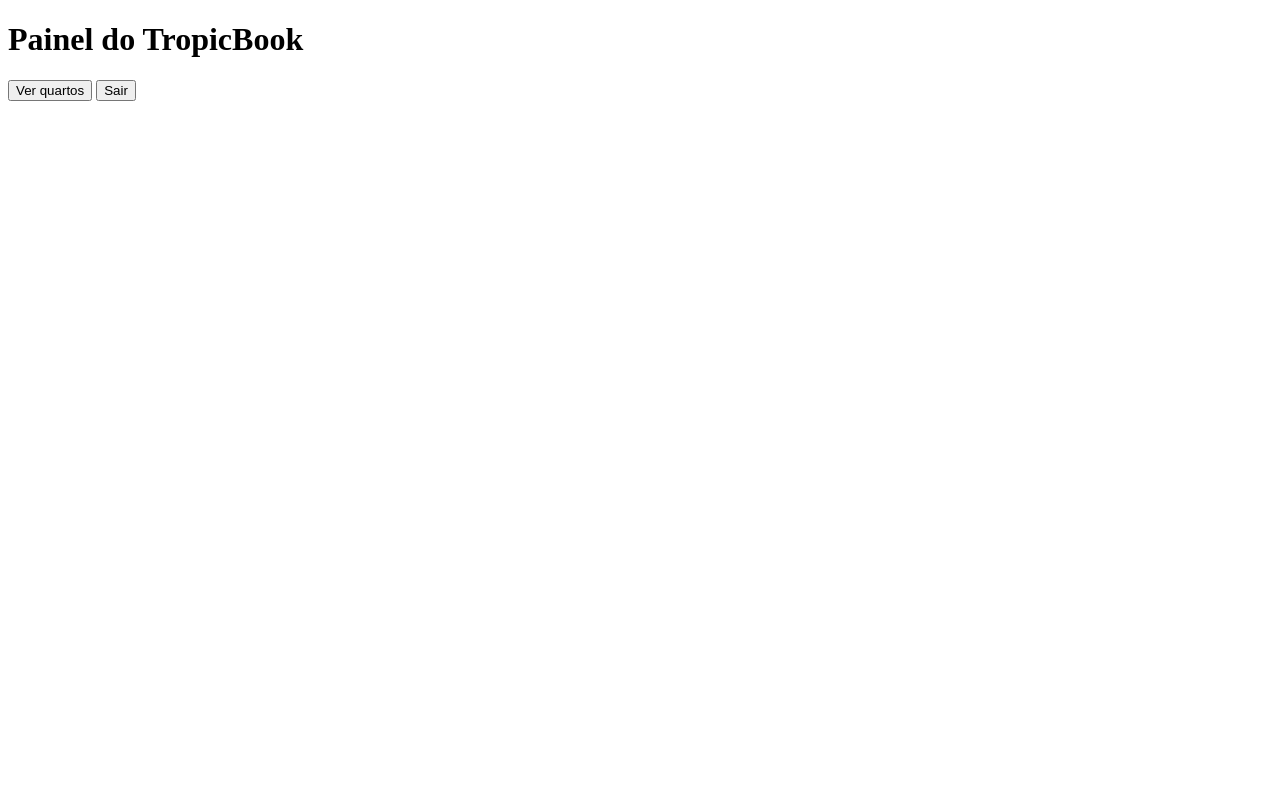
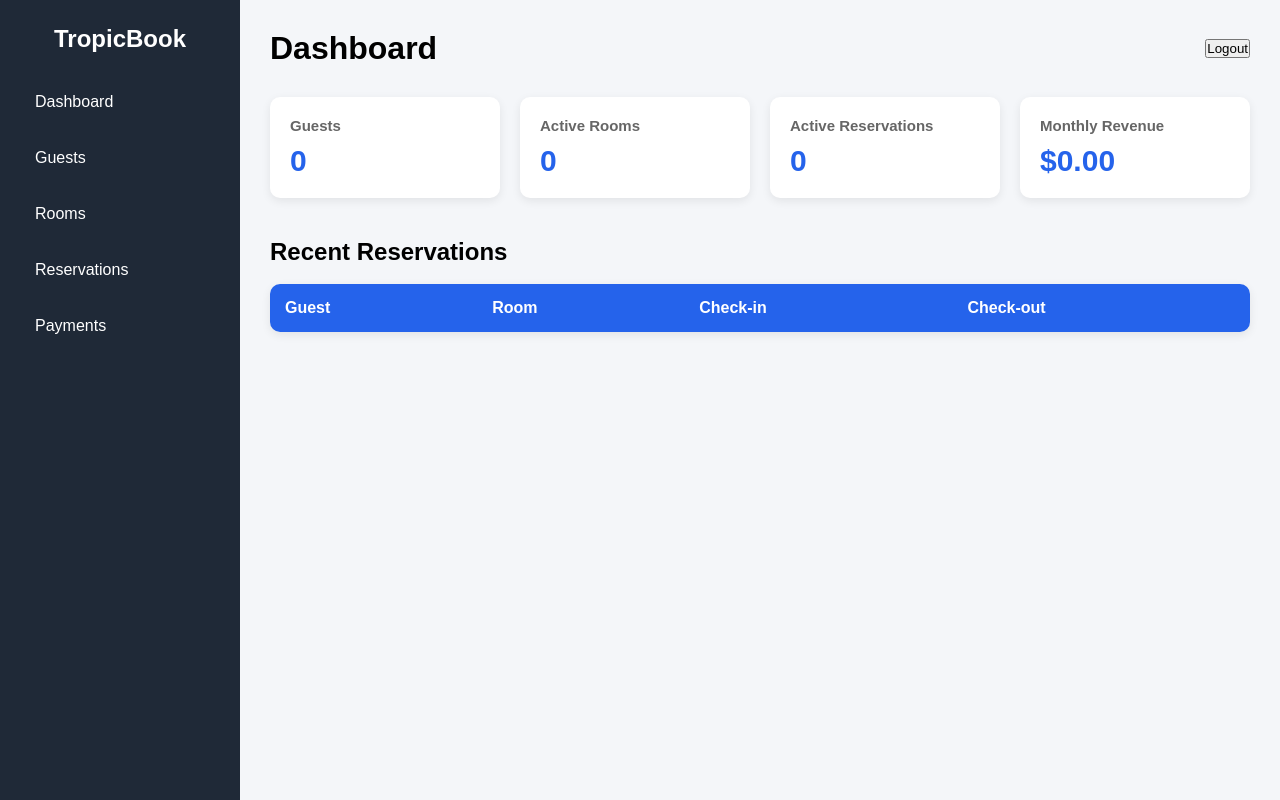
Before and after one commit to guiomenezes/TropicBook, a website: page frontend/pages/dashboard.html in a window 1280 px wide. Drawn offline with Linux system fonts and the light colour scheme.

Commit message:
dashbord.css created and dashboard.html changed

```diff
--- /dev/null
+++ b/frontend/css/dashboard.css
@@ -0,0 +1,109 @@
+* {
+    margin: 0;
+    padding: 0;
+    box-sizing: border-box;
+}
+
+body {
+    font-family: Arial, Helvetica, sans-serif;
+    background: #f4f6f9;
+}
+
+.container {
+    display: flex;
+    min-height: 100vh;
+}
+
+.sidebar {
+    width: 240px;
+    background: #1f2937;
+    color: white;
+    padding: 25px;
+}
+
+.sidebar h2 {
+    margin-bottom: 30px;
+    text-align: center;
+}
+
+.sidebar ul {
+    list-style: none;
+}
+
+.sidebar li {
+    margin-bottom: 18px;
+}
+
+.sidebar a {
+    color: white;
+    text-decoration: none;
+    display: block;
+    padding: 10px;
+    border-radius: 6px;
+}
+
+.sidebar a:hover {
+    background: #374151;
+}
+
+.main {
+    flex: 1;
+    padding: 30px;
+}
+
+.header {
+    display: flex;
+    justify-content: space-between;
+    align-items: center;
+    margin-bottom: 30px;
+}
+
+.cards {
+    display: grid;
+    grid-template-columns: repeat(4, 1fr);
+    gap: 20px;
+    margin-bottom: 40px;
+}
+
+.card {
+    background: white;
+    border-radius: 10px;
+    padding: 20px;
+    box-shadow: 0 3px 10px rgba(0,0,0,.08);
+}
+
+.card h3 {
+    color: #666;
+    margin-bottom: 10px;
+    font-size: 15px;
+}
+
+.card p {
+    font-size: 30px;
+    font-weight: bold;
+    color: #2563eb;
+}
+
+table {
+    width: 100%;
+    background: white;
+    border-collapse: collapse;
+    border-radius: 10px;
+    overflow: hidden;
+    box-shadow: 0 3px 10px rgba(0,0,0,.08);
+}
+
+th,
+td {
+    padding: 15px;
+    text-align: left;
+}
+
+th {
+    background: #2563eb;
+    color:white
+}
+
+tr:nth-child(even){
+    background: #f5f5f5;
+}
--- a/frontend/pages/dashboard.html
+++ b/frontend/pages/dashboard.html
@@ -1,18 +1,104 @@
 <!DOCTYPE html>
-<html lang="en">
+<html lang="pt-BR">
 <head>
     <meta charset="UTF-8">
     <meta name="viewport" content="width=device-width, initial-scale=1.0">
-    <title>TropicBook</title>
+    <title>Dashboard - TropicBook</title>
+
+    <link rel="stylesheet" href="../css/dashboard.css">
+
 </head>
 <body>
 
-    <h1>Painel do TropicBook</h1>
-    <button onclick="window.location.href='rooms.html'">Ver quartos</button>
+    <div class="container">
+        <aside class="sidebar">
 
-    <button id="logout-btn">Sair</button>
+            <h2>TropicBook</h2>
+
+            <ul>
+                <li>
+                    <a href="dashboard.html">Dashboard</a>
+                </li>
+
+                <li>
+                    <a href="guests.html">Guests</a>
+                </li>
+
+                <li>
+                    <a href="rooms.html">Rooms</a>
+                </li>
+
+                <li>
+                    <a href="reservations.html">Reservations</a>
+                </li>
+
+                <li>
+                    <a href="payments.html">Payments</a>
+                </li>
+            </ul>
+
+        </aside>
+
+        <main class="main">
+
+            <div class="header">
+
+                <h1>Dashboard</h1>
+
+                <button id="logout-btn">Logout</button>
+
+            </div>
+
+            <div class="cards">
+
+                <div class="card">
+                    <h3>Guests</h3>
+                    <p id="total-guests">0</p>
+                </div>
+
+                <div class="card">
+                    <h3>Active Rooms</h3>
+                    <p id="active-rooms">0</p>
+                </div>
+
+                <div class="card">
+                    <h3>Active Reservations</h3>
+                    <p id="active-reservations">0</p>
+                </div>
+
+                <div class="card">
+                    <h3>Monthly Revenue</h3>
+                    <p id="monthly-revenue">$0.00</p>
+                </div>
+
+            </div>
+
+            <h2>Recent Reservations</h2>
+
+            <br>
+
+            <table>
+
+                <thead>
+
+                    <tr>
+                        <th>Guest</th>
+                        <th>Room</th>
+                        <th>Check-in</th>
+                        <th>Check-out</th>
+                    </tr>
+                </thead>
+                <tbody id="recent-reservations">
+
+                </tbody>
+            </table>
+
+        </main>
+
+    </div>
 
     <script src="../js/dashboard.js"></script>
 
 </body>
+
 </html>
```
